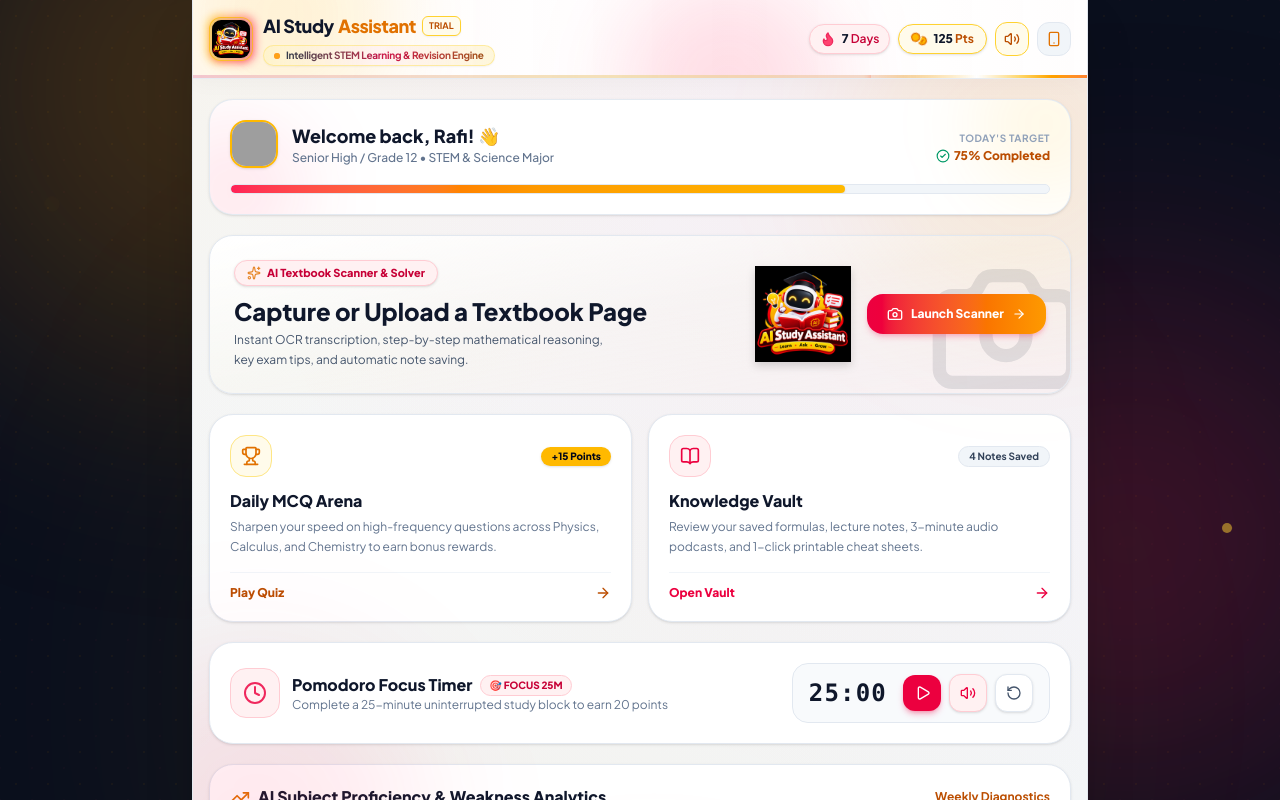
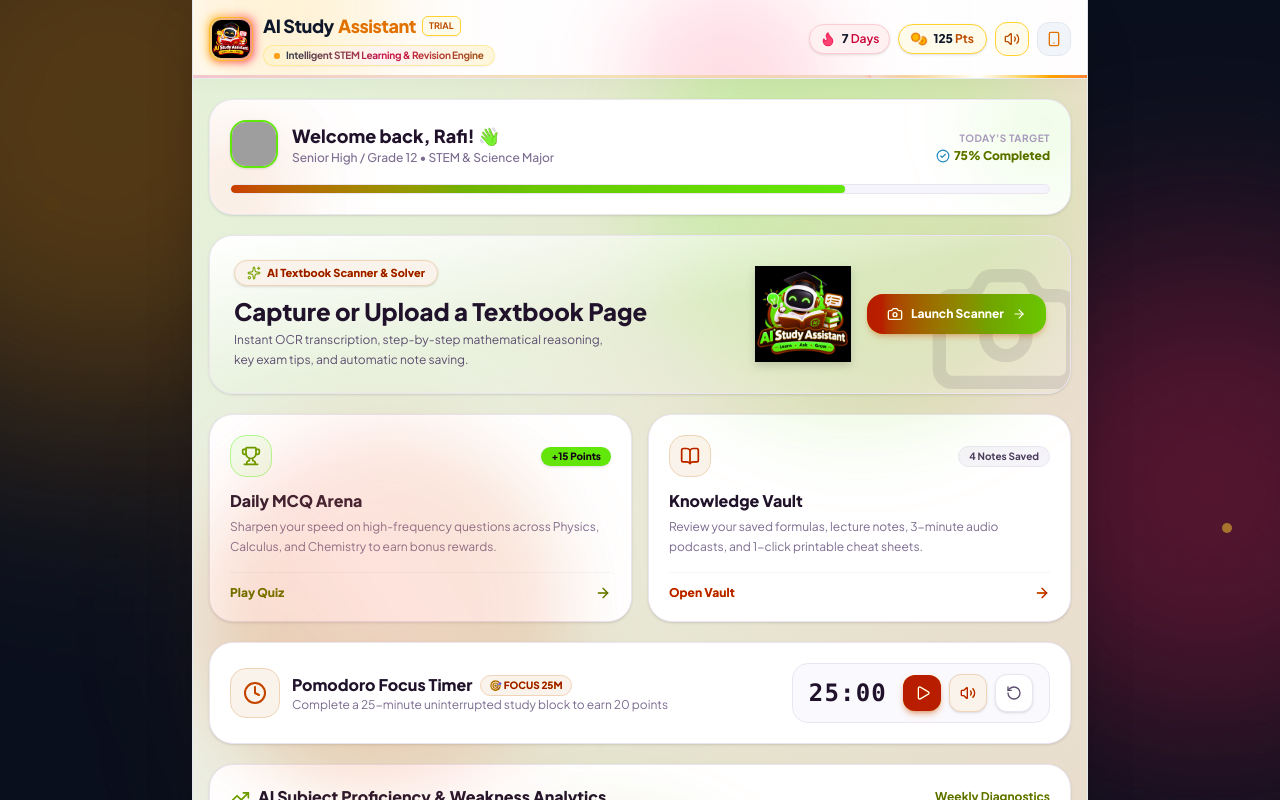
Before and after one commit to rokeyaag/ai-study-assistant, a React (Vite) app: page / in a window 1280 px wide. Shown: the top 800 px of the page. Built offline with nearby package versions, Linux system fonts and the light colour scheme; grey boxes are pictures that could not be loaded.

Commit message:
feat: enhance background gradient with active color-shifting aurora and multi-directional floating motion

```diff
--- a/src/App.jsx
+++ b/src/App.jsx
@@ -26,14 +26,14 @@
         {/* Tech Dot Matrix Pattern */}
         <div className="absolute inset-0 bg-tech-dots opacity-40"></div>
 
-        {/* Floating Glowing Aura 1: Amber Gold */}
-        <div className="absolute -top-32 -left-20 w-96 h-96 sm:w-[500px] sm:h-[500px] bg-amber-500/20 rounded-full blur-[110px] animate-float-1"></div>
+        {/* Floating Glowing Aura 1: Dynamic Amber Gold */}
+        <div className="absolute -top-32 -left-20 w-96 h-96 sm:w-[540px] sm:h-[540px] bg-amber-500/30 rounded-full blur-[100px] animate-float-active-1"></div>
 
-        {/* Floating Glowing Aura 2: Rose Red */}
-        <div className="absolute top-1/3 -right-32 w-96 h-96 sm:w-[480px] sm:h-[480px] bg-rose-500/20 rounded-full blur-[120px] animate-float-2"></div>
+        {/* Floating Glowing Aura 2: Dynamic Rose / Crimson */}
+        <div className="absolute top-1/3 -right-32 w-96 h-96 sm:w-[520px] sm:h-[520px] bg-rose-500/30 rounded-full blur-[110px] animate-float-active-2"></div>
 
-        {/* Floating Glowing Aura 3: Warm Orange / Gold Bottom */}
-        <div className="absolute -bottom-32 left-1/4 w-96 h-96 sm:w-[520px] sm:h-[520px] bg-amber-400/15 rounded-full blur-[130px] animate-float-3"></div>
+        {/* Floating Glowing Aura 3: Dynamic Coral / Gold Bottom */}
+        <div className="absolute -bottom-32 left-1/4 w-96 h-96 sm:w-[560px] sm:h-[560px] bg-orange-400/25 rounded-full blur-[120px] animate-float-active-3"></div>
 
         {/* Ambient Subtle Star Particles */}
         <div className="absolute top-1/4 left-12 w-2 h-2 rounded-full bg-amber-400/70 animate-ping"></div>
@@ -49,12 +49,12 @@
         {/* Top Header */}
         <Header isMobileFrame={isMobileFrame} setIsMobileFrame={setIsMobileFrame} />
 
-        {/* Dynamic View Router with Ambient Mesh Animation */}
-        <main className="flex-1 px-4 py-5 overflow-y-auto bg-animated-mesh relative">
-          {/* Subtle Floating Ambient Orbs inside main view */}
-          <div className="absolute -top-10 -right-10 w-72 h-72 bg-amber-400/10 rounded-full blur-3xl pointer-events-none animate-float-1"></div>
-          <div className="absolute top-1/2 -left-10 w-72 h-72 bg-rose-500/10 rounded-full blur-3xl pointer-events-none animate-float-2"></div>
-          <div className="absolute -bottom-10 right-1/3 w-80 h-80 bg-amber-300/10 rounded-full blur-3xl pointer-events-none animate-float-3"></div>
+        {/* Dynamic View Router with Active Color-Shifting Aurora Animation */}
+        <main className="flex-1 px-4 py-5 overflow-y-auto bg-animated-aurora-active relative overflow-x-hidden">
+          {/* Vivid Floating Ambient Orbs inside main view with active multi-directional motion */}
+          <div className="absolute -top-12 -right-12 w-80 h-80 sm:w-96 sm:h-96 bg-gradient-to-br from-amber-400/25 via-amber-300/20 to-orange-400/20 rounded-full blur-2xl pointer-events-none animate-float-active-1"></div>
+          <div className="absolute top-1/3 -left-16 w-80 h-80 sm:w-96 sm:h-96 bg-gradient-to-tr from-rose-500/25 via-pink-400/20 to-rose-400/20 rounded-full blur-2xl pointer-events-none animate-float-active-2"></div>
+          <div className="absolute -bottom-12 right-1/4 w-96 h-96 sm:w-[420px] sm:h-[420px] bg-gradient-to-tl from-amber-500/20 via-orange-400/20 to-rose-500/15 rounded-full blur-2xl pointer-events-none animate-float-active-3"></div>
           {activeTab === 'dashboard' && <DashboardView />}
           {activeTab === 'tutor' && <AITutorView />}
           {activeTab === 'quiz' && <QuizArenaView />}
--- a/src/index.css
+++ b/src/index.css
@@ -231,3 +231,93 @@
   animation: runLineSpark 2.2s cubic-bezier(0.4, 0, 0.2, 1) infinite;
   animation-delay: 0.12s;
 }
+
+
+/* Dynamic Animated Color Shifting Aurora & Active Motion */
+@keyframes auroraShift {
+  0% {
+    background-position: 0% 0%;
+    filter: hue-rotate(0deg);
+  }
+  25% {
+    background-position: 100% 50%;
+    filter: hue-rotate(25deg);
+  }
+  50% {
+    background-position: 50% 100%;
+    filter: hue-rotate(50deg);
+  }
+  75% {
+    background-position: 0% 70%;
+    filter: hue-rotate(25deg);
+  }
+  100% {
+    background-position: 0% 0%;
+    filter: hue-rotate(0deg);
+  }
+}
+
+.bg-animated-aurora-active {
+  background:
+    radial-gradient(circle at 20% 20%, rgba(245, 158, 11, 0.2) 0%, transparent 45%),
+    radial-gradient(circle at 80% 30%, rgba(244, 63, 94, 0.18) 0%, transparent 45%),
+    radial-gradient(circle at 40% 80%, rgba(251, 146, 60, 0.16) 0%, transparent 50%),
+    radial-gradient(circle at 85% 85%, rgba(225, 29, 72, 0.14) 0%, transparent 45%),
+    linear-gradient(180deg, #fafaf9 0%, #f5f5f4 50%, #f1f5f9 100%);
+  background-size: 160% 160%;
+  animation: auroraShift 10s ease-in-out infinite;
+}
+
+@keyframes floatActive1 {
+  0%, 100% {
+    transform: translate(0px, 0px) scale(1) rotate(0deg);
+  }
+  25% {
+    transform: translate(75px, -55px) scale(1.3) rotate(20deg);
+  }
+  50% {
+    transform: translate(-55px, 65px) scale(0.88) rotate(-15deg);
+  }
+  75% {
+    transform: translate(-85px, -35px) scale(1.18) rotate(25deg);
+  }
+}
+
+@keyframes floatActive2 {
+  0%, 100% {
+    transform: translate(0px, 0px) scale(1) rotate(0deg);
+  }
+  25% {
+    transform: translate(-70px, 70px) scale(1.25) rotate(-20deg);
+  }
+  50% {
+    transform: translate(60px, -50px) scale(0.92) rotate(15deg);
+  }
+  75% {
+    transform: translate(80px, 60px) scale(1.18) rotate(-25deg);
+  }
+}
+
+@keyframes floatActive3 {
+  0%, 100% {
+    transform: translate(0px, 0px) scale(1);
+  }
+  33% {
+    transform: translate(70px, 75px) scale(1.35);
+  }
+  66% {
+    transform: translate(-75px, -50px) scale(0.85);
+  }
+}
+
+.animate-float-active-1 {
+  animation: floatActive1 8s ease-in-out infinite;
+}
+
+.animate-float-active-2 {
+  animation: floatActive2 10s ease-in-out infinite;
+}
+
+.animate-float-active-3 {
+  animation: floatActive3 7s ease-in-out infinite;
+}
```
